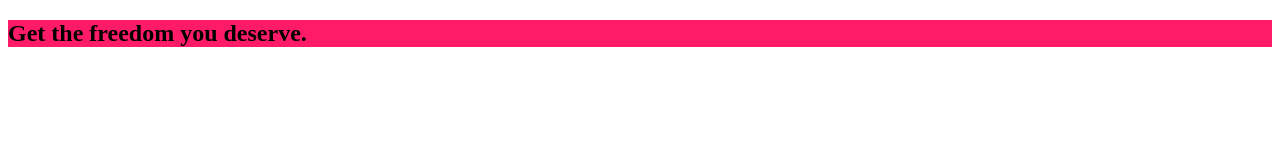
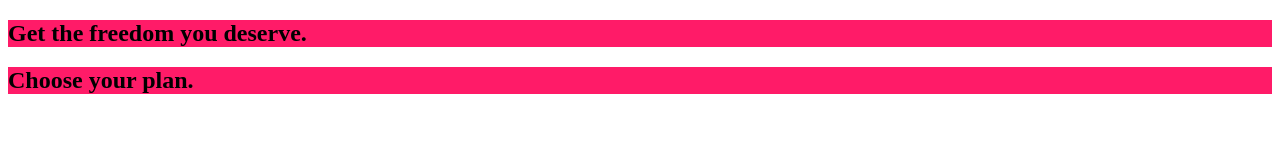
Before and after one commit to mhnvelu/css-boot-camp, a plain HTML site: page basics/index.html in a window 1280 px wide. Drawn offline with Linux system fonts and the light colour scheme.

Commit message:
basics : Internal CSS

```diff
--- a/basics/index.html
+++ b/basics/index.html
@@ -6,12 +6,20 @@
     <meta http-equiv="X-UA-Compatible" content="ie=edge">
     <title>uHost</title>
     <link rel="shortcut icon" href="favicon.png">
+    <style>
+        section {
+            background-color: #ff1b68;
+        }
+    </style>
 </head>
 
 <body>
     <main>
-        <section style="background-color: #ff1b68;">
+        <section>
             <h1>Get the freedom you deserve.</h1>
+        </section>
+        <section>
+            <h1>Choose your plan.</h1>
         </section>
     </main>
 </body>
```
